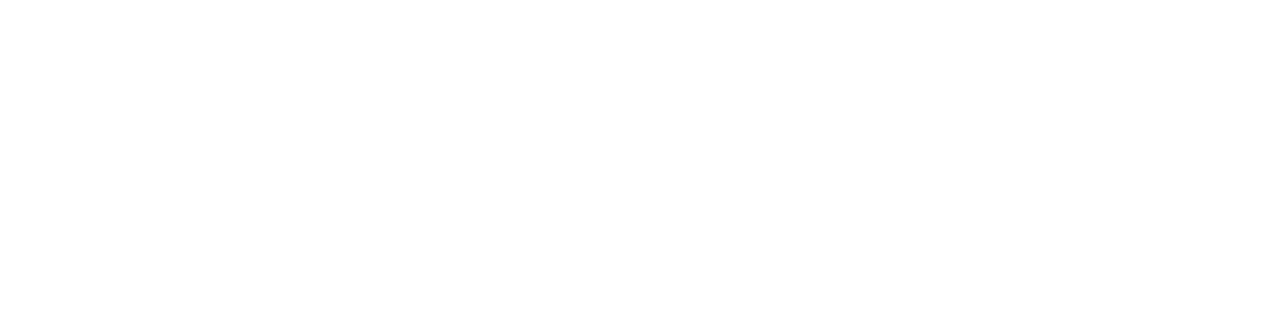
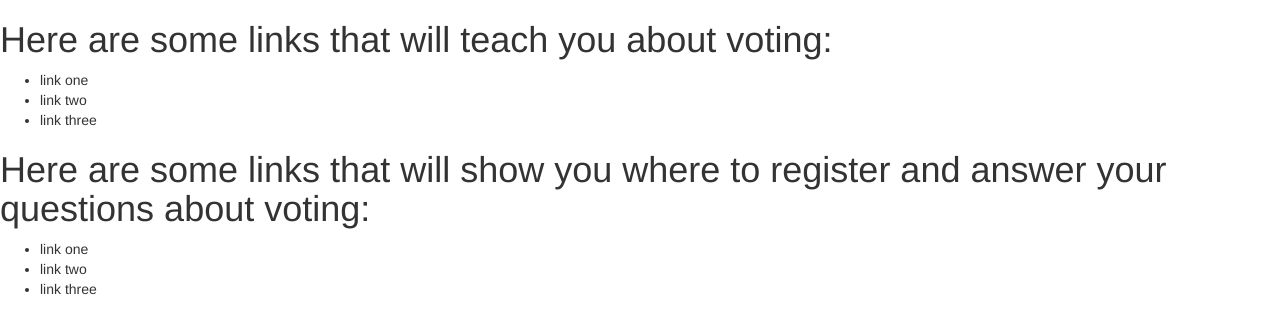
Before and after one commit to ryguybenson/vote, a plain HTML site: page index.html in a window 1280 px wide. Drawn offline with Linux system fonts and the light colour scheme.

Commit message:
add content to html

```diff
--- a/index.html
+++ b/index.html
@@ -14,5 +14,28 @@
 
 
 
+    <div id="under18">
+      <h1>Here are some links that will teach you about voting:</h1>
+      <ul>
+        <li>link one</li>
+        <li>link two</li>
+        <li>link three</li>
+      </ul>
+    </div>
+
+    <div id="18">
+
+    </div>
+
+    <div id="over18">
+      <h1>Here are some links that will show you where to register and answer your questions about voting:</h1>
+      <ul>
+        <li>link one</li>
+        <li>link two</li>
+        <li>link three</li>
+      </ul>
+    </div>
+
+
   </body>
 </html>
```
